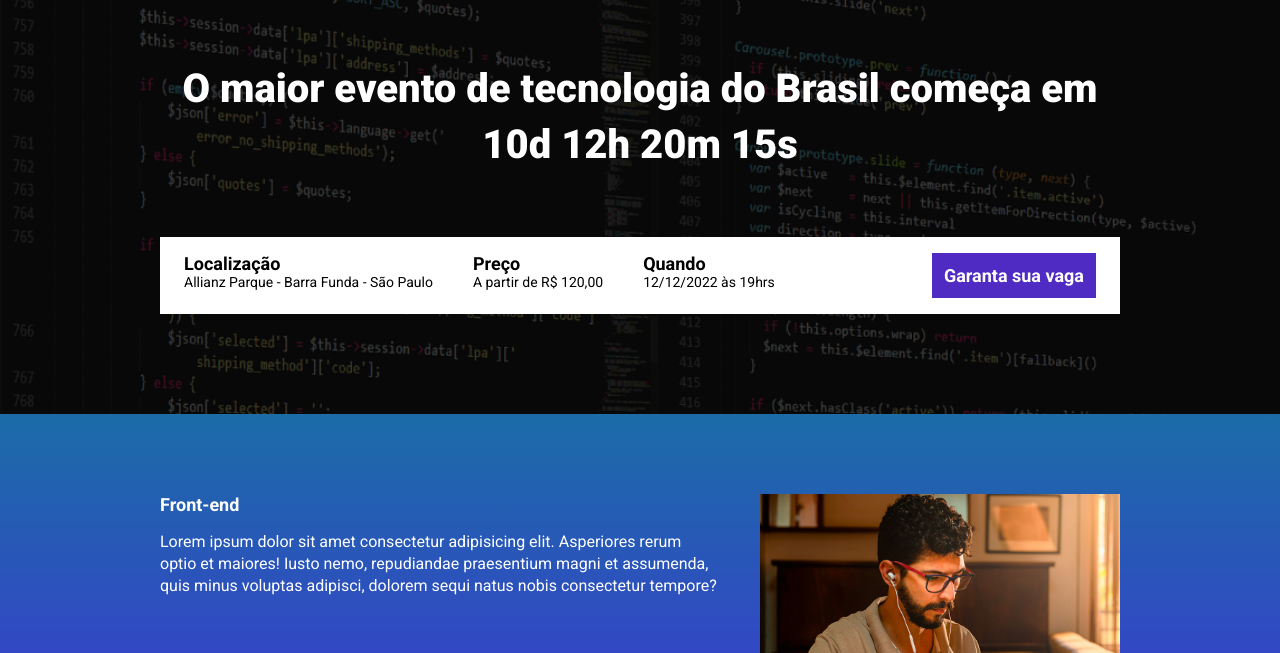
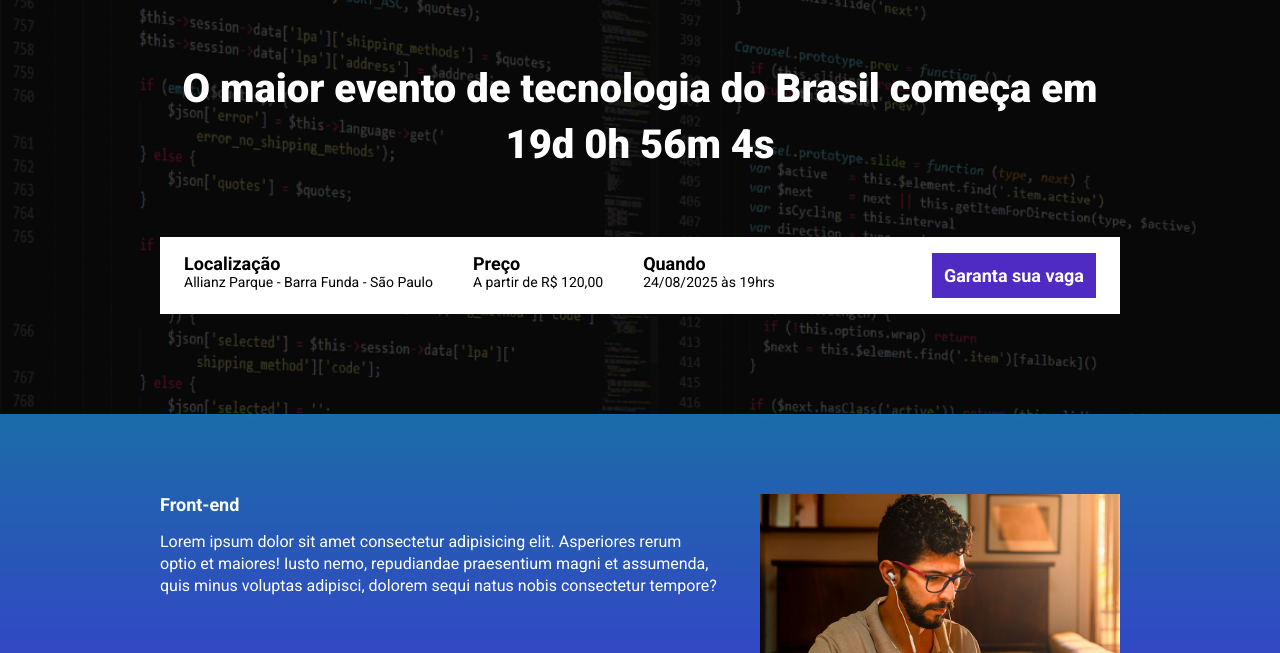
Before and after one commit to anapfreitas/ebac_tech_talks, a website built with Parcel: page src/index.html in a window 1280 px wide. Shown: the part 147-800 px from the top of the page. Built offline with nearby package versions, Linux system fonts and the light colour scheme.

Commit message:
criando a contagem regressiva

```diff
--- a/package.json
+++ b/package.json
@@ -3,6 +3,7 @@
   "version": "1.0.0",
   "scripts": {
     "dev": "parcel src/index.html src/styles/main.scss src/scripts/main.js",
+    "build": "parcel build src/index.html",
     "test": "echo \"Error: no test specified\" && exit 1"
   },
   "keywords": [],
--- a/src/index.html
+++ b/src/index.html
@@ -15,7 +15,7 @@
         <div class="container">
             <img class="hero__logo" src="./images/ebac_logo.svg" alt="ebac logo">
             <p class="hero__text">
-                O maior evento de tecnologia do Brasil começa em 10d 12h 20m 15s
+                O maior evento de tecnologia do Brasil começa em <span id="contador"></span>
             </p>
             <div class="infos-bar">
                 <ul class="infos-bar__infos">
@@ -29,7 +29,7 @@
                     </li>
                     <li class="infos-bar__infos__item">
                         <b>Quando</b>
-                        12/12/2022 às 19hrs
+                        24/08/2025 às 19hrs
                     </li>
                 </ul>
                 <a href="#" class="button button--primary">Garanta sua vaga</a>
--- a/src/scripts/main.js
+++ b/src/scripts/main.js
@@ -1 +1,27 @@
 AOS.init();
+
+const dataDoEvento = new Date("Aug 24, 2025 19:00:00");
+const timeStampDoEvento = dataDoEvento.getTime();
+
+const contaAsHoras = setInterval(function() {
+    const agora = new Date();
+    const timeStampAtual = agora.getTime();
+
+    const distanciaAteOEvento = timeStampDoEvento - timeStampAtual;
+
+    const diaEmMs = 1000 * 60 * 60 * 24;
+    const horaEmMs = 1000 * 60 * 60;
+    const minutoEmMs = 1000 * 60;
+
+    const diasAteOEvento = Math.floor(distanciaAteOEvento / diaEmMs);
+    const horasAteOEvento = Math.floor((distanciaAteOEvento % diaEmMs) / horaEmMs);
+    const minutosAteOEvento = Math.floor((distanciaAteOEvento % horaEmMs) / minutoEmMs);
+    const segundosAteOEvento = Math.floor((distanciaAteOEvento % minutoEmMs) / 1000);
+
+    document.getElementById('contador').innerHTML = `${diasAteOEvento}d ${horasAteOEvento}h ${minutosAteOEvento}m ${segundosAteOEvento}s`;
+
+    if (distanciaAteOEvento < 0) {
+        clearInterval(contaAsHoras);
+        document.getElementById('contador').innerHTML = 'Evento expirado';
+    }
+}, 1000);
```
